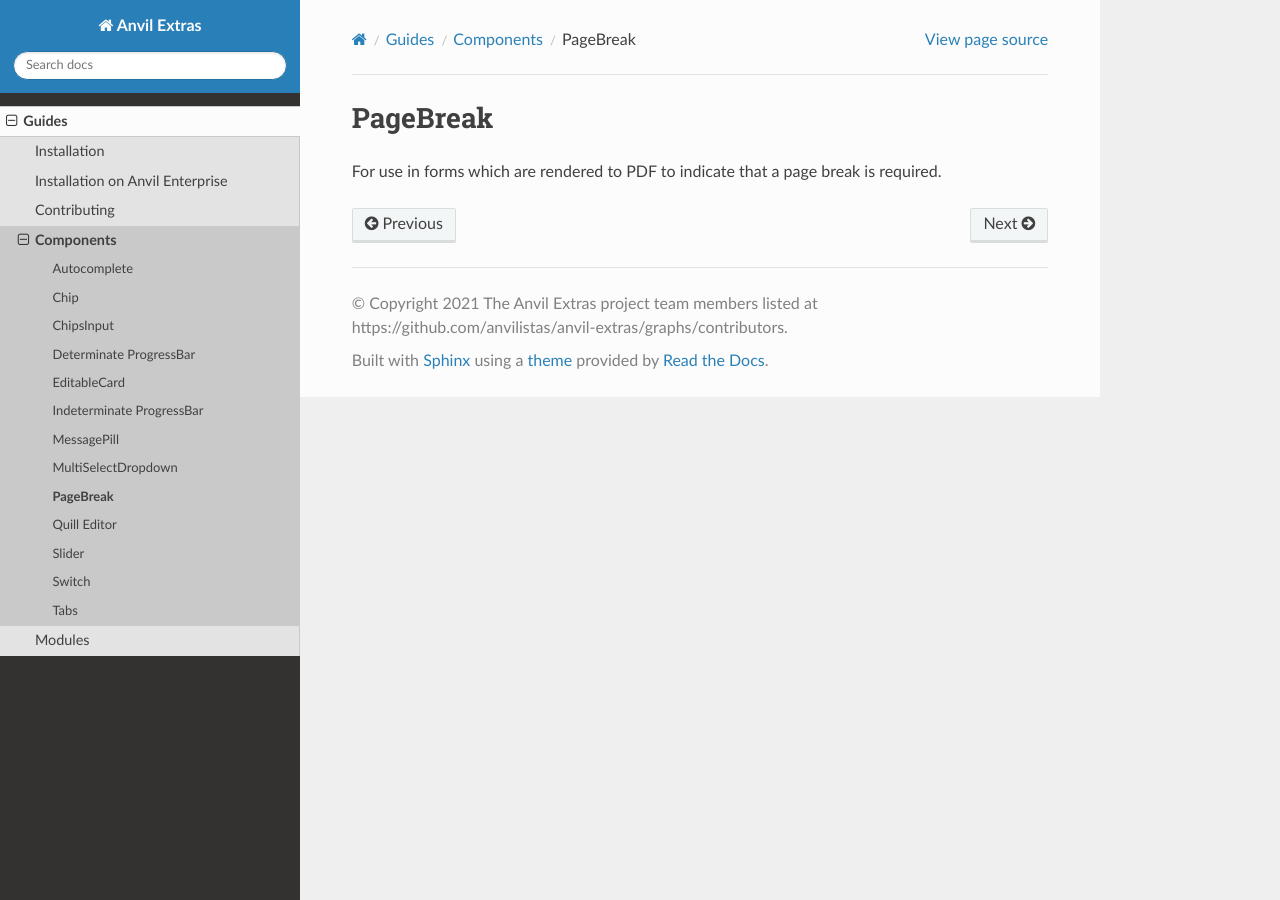
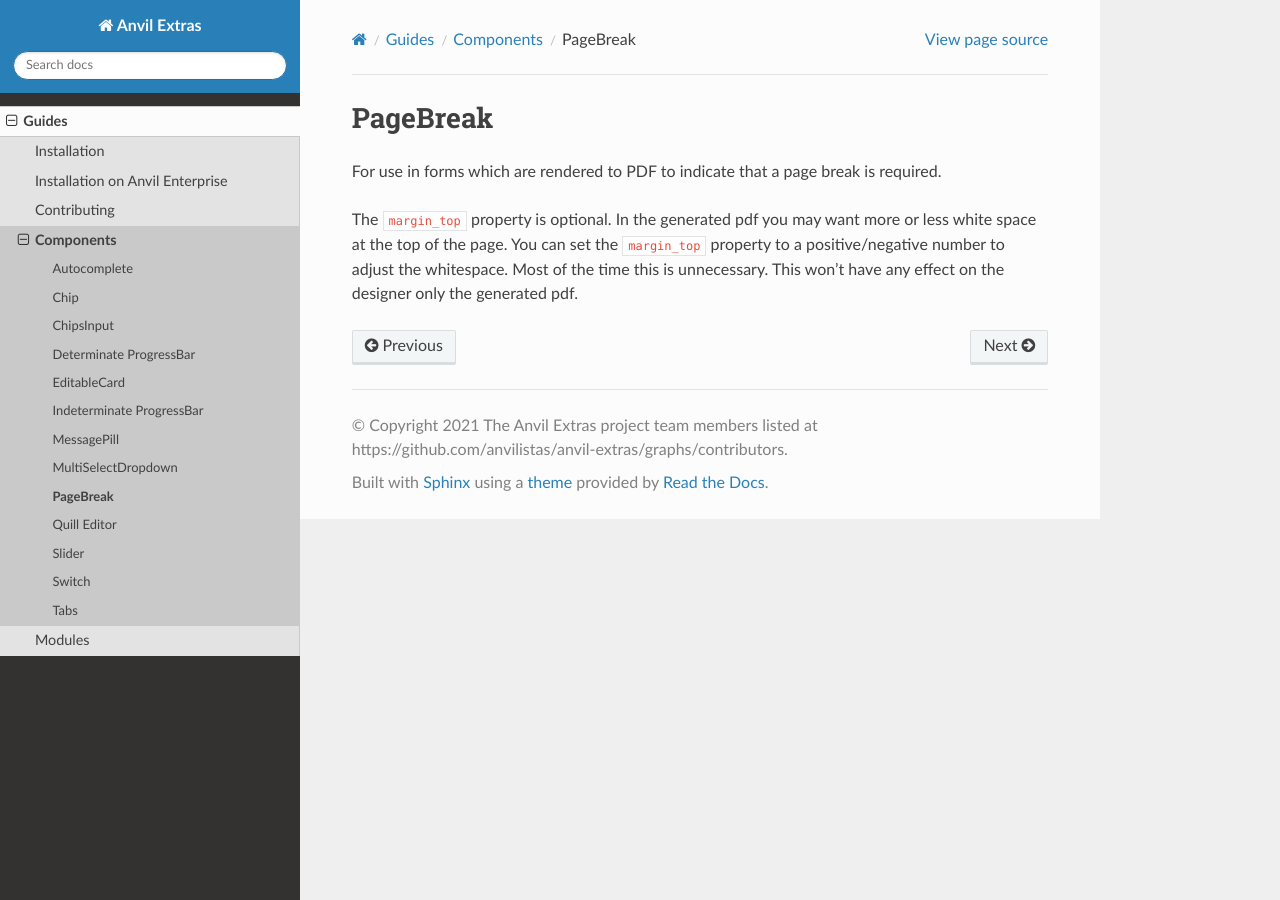
Before and after one commit to anvilistas/anvil-extras, a Sphinx documentation site: the page built from docs/guides/components/page_break.rst, in a window 1280 px wide. Built offline with Sphinx 7.4.7 and the Read the Docs theme 2.0.0, drawn with Linux system fonts in a browser that asks for light colours.

Commit message:
document margin_top and add a property description

```diff
--- a/docs/guides/components/page_break.rst
+++ b/docs/guides/components/page_break.rst
@@ -1,3 +1,7 @@
 PageBreak
 =========
 For use in forms which are rendered to PDF to indicate that a page break is required.
+
+The ``margin_top`` property is optional. In the generated pdf you may want more or less white space at the top of the page.
+You can set the ``margin_top`` property to a positive/negative number to adjust the whitespace.
+Most of the time this is unnecessary. This won't have any effect on the designer only the generated pdf.
```
Also changed, not shown: 1 other file.
